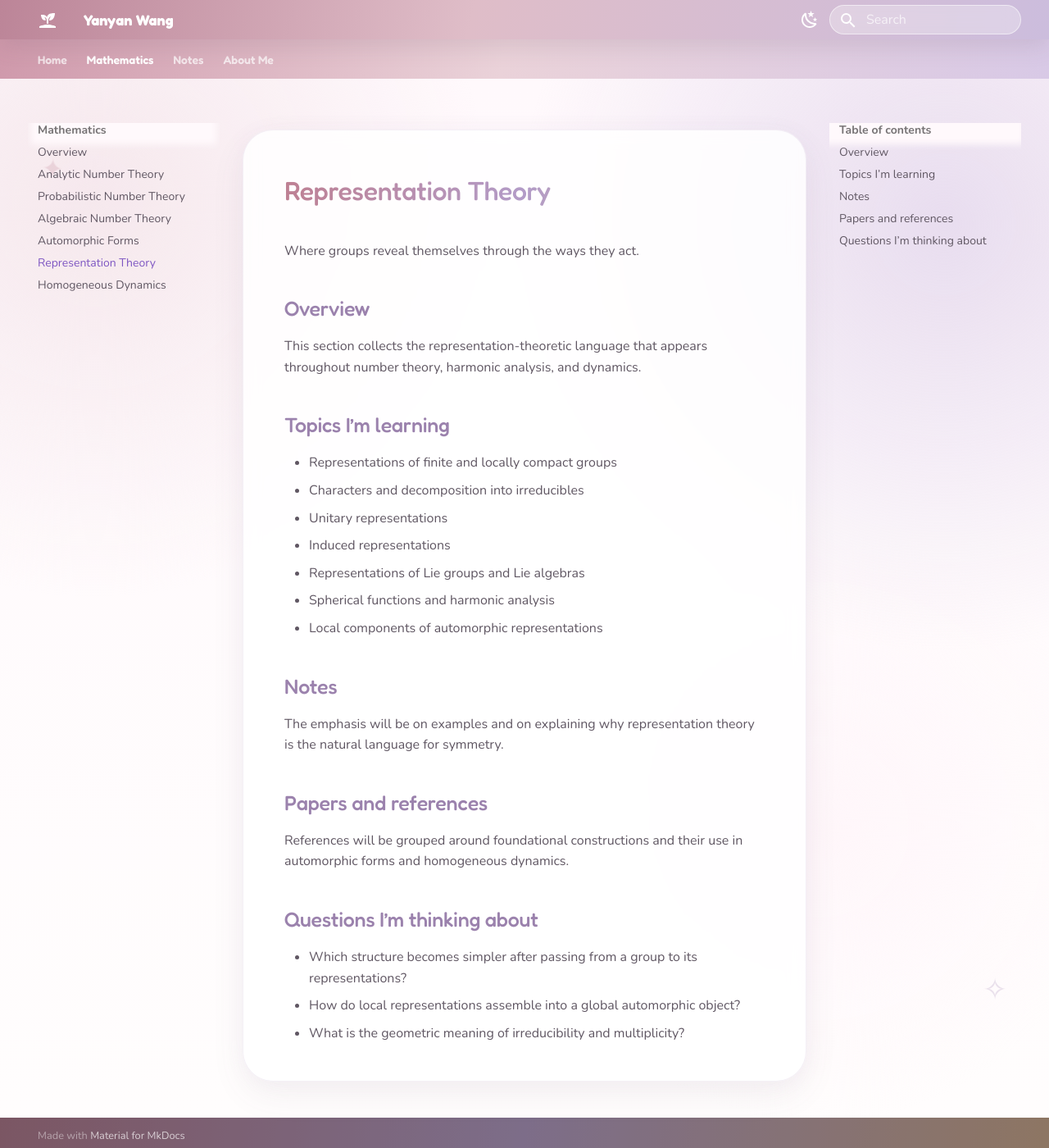
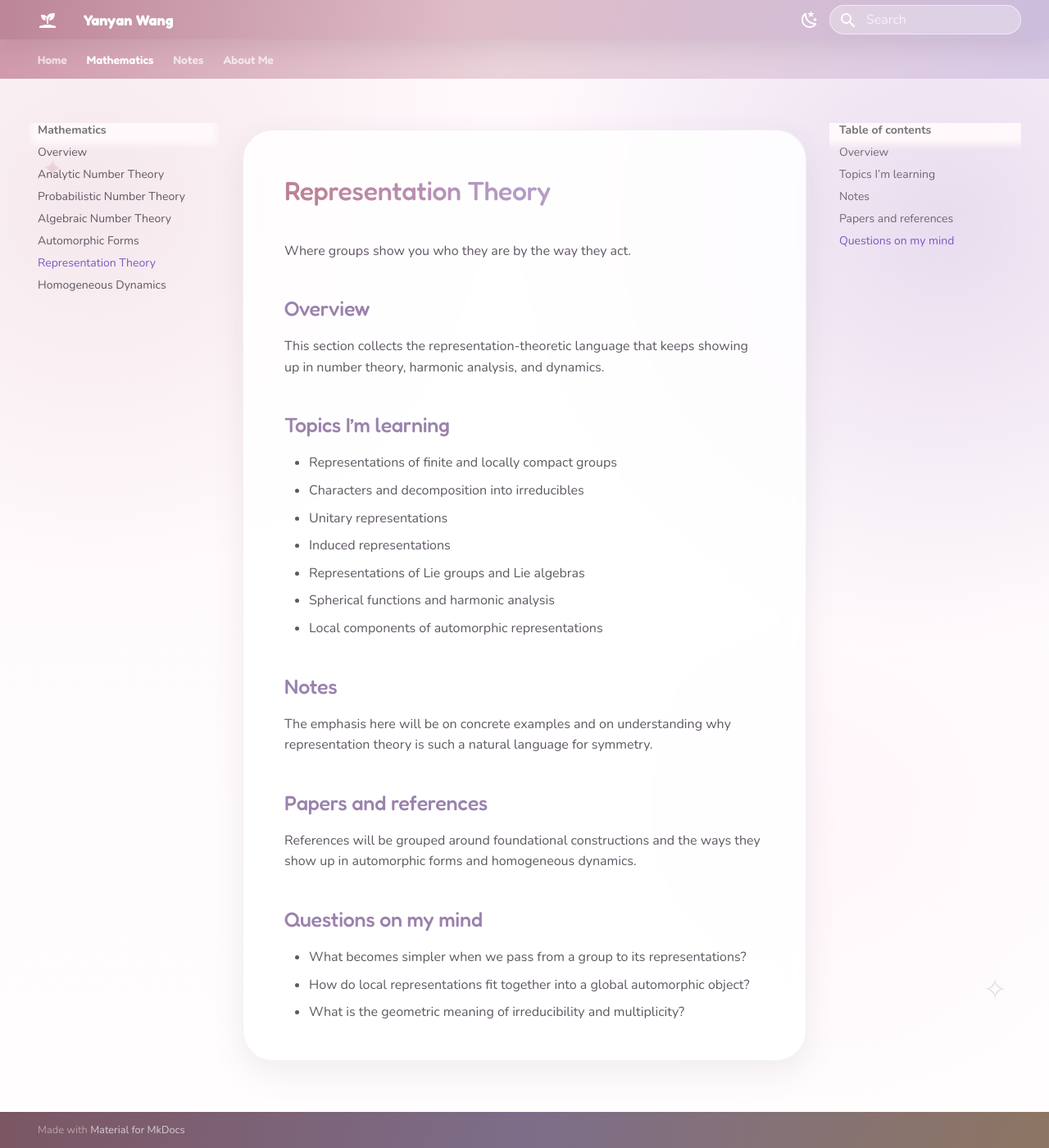
Before and after one commit to yanyanwang-math/yanyanwang-math.github.io, an MkDocs documentation site: the page built from docs/representation-theory/index.md, in a window 1280 px wide and 1400 px high. Shown: the whole window at 82% size. Built offline with MkDocs 1.6.1 and Material for MkDocs 9.7.7, drawn with Linux system fonts in a browser that asks for light colours.

Commit message:
Add files via upload

```diff
--- a/docs/representation-theory/index.md
+++ b/docs/representation-theory/index.md
@@ -1,10 +1,10 @@
 # Representation Theory
 
-Where groups reveal themselves through the ways they act.
+Where groups show you who they are by the way they act.
 
 ## Overview
 
-This section collects the representation-theoretic language that appears throughout number theory, harmonic analysis, and dynamics.
+This section collects the representation-theoretic language that keeps showing up in number theory, harmonic analysis, and dynamics.
 
 ## Topics I’m learning
 
@@ -18,14 +18,14 @@ This section collects the representation-theoretic language that appears through
 
 ## Notes
 
-The emphasis will be on examples and on explaining why representation theory is the natural language for symmetry.
+The emphasis here will be on concrete examples and on understanding why representation theory is such a natural language for symmetry.
 
 ## Papers and references
 
-References will be grouped around foundational constructions and their use in automorphic forms and homogeneous dynamics.
+References will be grouped around foundational constructions and the ways they show up in automorphic forms and homogeneous dynamics.
 
-## Questions I’m thinking about
+## Questions on my mind
 
-- Which structure becomes simpler after passing from a group to its representations?
-- How do local representations assemble into a global automorphic object?
+- What becomes simpler when we pass from a group to its representations?
+- How do local representations fit together into a global automorphic object?
 - What is the geometric meaning of irreducibility and multiplicity?
```
